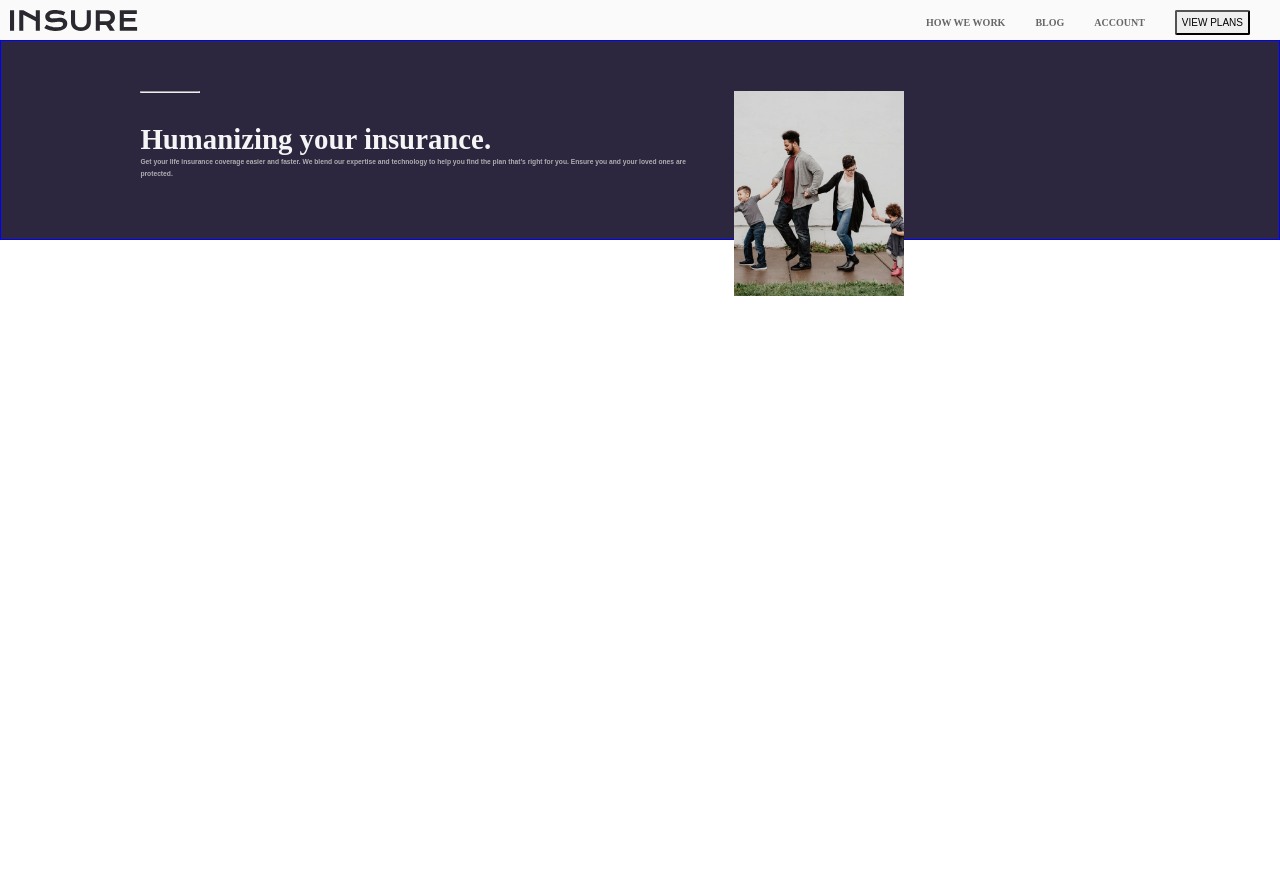
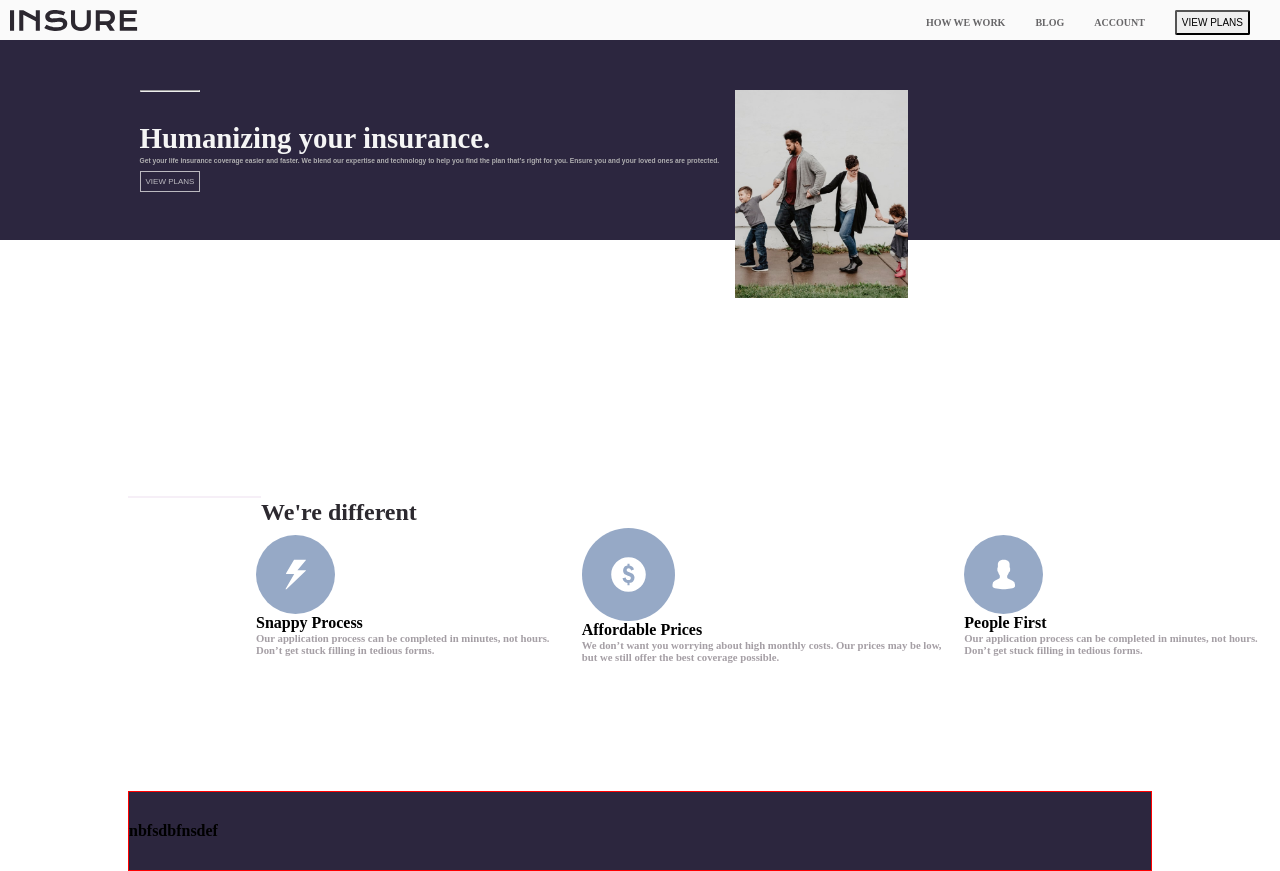
Before and after one commit to SineMag/Task8.2-UI-Challenge, a React (Vite) app: page / in a window 1280 px wide. Before the commit the page ends 800 px from the top, so only its background shows below. Built offline with nearby package versions, Linux system fonts and the light colour scheme.

Commit message:
added icons in the mid-section.

```diff
--- a/src/App.css
+++ b/src/App.css
@@ -48,7 +48,7 @@ body,
 }
 
 .mainContent {
-  border: 1px solid blue;
+  /* border: 1px solid blue; */
   width: 100%;
   height: 25%;
   background-color: #2c263f;
@@ -62,7 +62,6 @@ body,
 
 .textContent {
   width: 50%;
-  height: 100%;
   display: flex;
   flex-direction: column;
   align-items: start;
@@ -90,7 +89,6 @@ body,
   line-height: 1.8;
 }
 
-
 hr {
   margin-bottom: 30px;
 }
--- a/src/App.tsx
+++ b/src/App.tsx
@@ -1,11 +1,16 @@
 import "./App.css";
-import DifferentText from "./components/midSection/differentText";
-import LeftTopNav from "./components/topNav/leftTopNav";
-import MidTopNav from "./components/topNav/midTopNav";
-import MainLeft from "./components/topSection/mainLeft";
-import Paragraph from "./components/topSection/paragraph";
+import DifferentText from "./components/midSection/DifferentText";
+import LeftTopNav from "./components/topNav/LeftTopNav";
+import MidTopNav from "./components/topNav/MidTopNav";
+import MainLeft from "./components/topSection/MainLeft";
+import Paragraph from "./components/topSection/Paragraph";
 import ShortLine from "./components/topSection/ShortLine";
-import Image from "./components/topSection/image";
+import Image from "./components/topSection/Image";
+import MapImage from "./components/topSection/MapImage";
+import ViewButton from "./components/topSection/ViewButton";
+import Icons from "./components/midSection/SnappyIcons";
+import SnappyIcons from "./components/midSection/SnappyIcons";
+import Subheading from "./components/midSection/Subheading";
 
 function App() {
   return (
@@ -26,8 +31,22 @@ function App() {
             <ShortLine />
             <MainLeft />
             <Paragraph />
+            <ViewButton />
           </div>
           <div className="image"></div>
+        </div>
+        {/* middle main conten */}
+        <div className="middleMainContent">
+          <div className="weAreDiff">
+
+            <DifferentText />
+          </div>
+          <div className="snappy">
+            <SnappyIcons />
+          </div>
+          <div className="bottomSection">
+            <Subheading />
+          </div>
         </div>
       </div>
     </>
--- a/src/components/midSection/DifferentText.tsx
+++ b/src/components/midSection/DifferentText.tsx
@@ -1,9 +1,33 @@
-import React from 'react'
+import React from "react";
 
-export default function differentText() {
+export default function DifferentText() {
   return (
-    <div>
-      <p>jhdbsfjgsdj</p>
+    <div style={{
+      display: 'flex',
+      flexDirection: 'column',
+      alignItems: 'center',
+      justifyContent: 'center',
+      marginTop: '20%',
+    }}>
+    <div
+      className="differentText"
+      style={{
+        display: "flex",
+        width: "80%",
+        height: "70%",
+        flexDirection:'row',
+        alignItems: 'center',
+        justifyContent: 'start',
+      }}
+    >
+      <hr style={{
+        color: "grey",
+        height: '2px',
+        width:'13%',
+        border:'1px solid #F6EFF7'
+      }} />
+      <h2 style={{color:'#2C292F'}}>We're different</h2>
     </div>
-  )
+    </div>
+  );
 }
--- /dev/null
+++ b/src/components/midSection/SnappyIcons.tsx
@@ -0,0 +1,88 @@
+import React from "react";
+import Image from "./../../assets/insure-landing-page-master/images/icon-snappy-process.svg";
+import Images from "./../../assets/insure-landing-page-master/images/icon-affordable-prices.svg";
+import Imagery from "./../../assets/insure-landing-page-master/images/icon-people-first.svg";
+
+export default function Icons() {
+  return (
+    <div
+      style={{
+        display: "flex",
+        flexDirection: "row",
+        alignItems: "center",
+        justifyContent: "space-between",
+        width: "80%",
+        marginLeft: "20%",
+        gap: "10px"
+      }}
+    >
+      <div className="snappyIcons">
+        <img
+          style={{
+            display: "flex",
+            justifyContent: "end",
+            alignItems: "end",
+            width: "25%",
+            height: "25%",
+          }}
+          src={Image}
+          alt="Snappy Process"
+        />
+        <p>
+          <strong>Snappy Process</strong>
+        </p>
+        <h6 style={{
+          color: "#a59fa5ff"
+        }}>
+          Our application process can be completed in minutes, not hours. Don’t
+          get stuck filling in tedious forms.
+        </h6>
+      </div>
+
+            <div className="affordablePrices">
+        <img
+          style={{
+            display: "flex",
+            justifyContent: "end",
+            alignItems: "end",
+            width: "25%",
+            height: "25%",
+          }}
+          src={Images}
+          alt="Affordable Prices"
+        />
+        <p>
+          <strong>Affordable Prices</strong>
+        </p>
+        <h6 style={{
+          color: "#a59fa5ff"
+        }}>
+          We don’t want you worrying about high monthly costs. Our prices may be low, but we still offer the best coverage possible.
+        </h6>
+      </div>
+
+            <div className="peopleFirst">
+        <img
+          style={{
+            display: "flex",
+            justifyContent: "end",
+            alignItems: "end",
+            width: "25%",
+            height: "25%",
+          }}
+          src={Imagery}
+          alt="People First"
+        />
+        <p>
+          <strong>People First</strong>
+        </p>
+        <h6 style={{
+          color: "#a59fa5ff"
+        }}>
+          Our application process can be completed in minutes, not hours. Don’t
+          get stuck filling in tedious forms.
+        </h6>
+      </div>
+    </div>
+  );
+}
--- a/src/components/midSection/Subheading.tsx
+++ b/src/components/midSection/Subheading.tsx
@@ -0,0 +1,22 @@
+import React from 'react'
+
+export default function Subheading() {
+  return (
+    <div style={{
+        border: '1px solid red',
+        width: '80%',
+        height: '10vh',
+        display: ' flex',
+        flexDirection: 'row',
+        justifySelf: 'center',
+        alignContent:'center',
+        alignItems: ' center',
+        justifyItems: 'end',
+        marginTop: '10%',
+        backgroundColor: '#2C263E',
+        color: ' #E9E8EE2'
+    }}>
+      <p>nbfsdbfnsdef</p>
+    </div>
+  )
+}
--- /dev/null
+++ b/src/components/topSection/MapImage.tsx
@@ -0,0 +1,12 @@
+import React from 'react'
+import Image from '../../assets/insure-landing-page-master/images/bg-pattern-intro-right-desktop.svg'
+export default function MapImage() {
+  return (
+    <div className='mapImage'>
+      <img src={Image} alt="Map Image" style={{
+        width: '50%',
+        height: '50%'
+      }} />
+    </div>
+  )
+}
--- a/src/components/topSection/ViewButton.tsx
+++ b/src/components/topSection/ViewButton.tsx
@@ -1,12 +1,22 @@
-import React from 'react'
+import React from "react";
 
 export default function ButtonLeft() {
   return (
     <div>
-      <div className='viewButton' ><button style={{
-    fontSize: '10px',
-    padding:'5px',
-    borderRadius: '2px' }}>VIEW PLANS</button></div>
+      <div className="viewButton">
+        <button
+          style={{
+            fontSize: "8px",
+            padding: "5px",
+            borderRadius: "0px",
+            backgroundColor: "#2C263F",
+            color: "#bbb9c0ff",
+            border: "1px solid #bbb9c0ff",
+          }}
+        >
+          VIEW PLANS
+        </button>
+      </div>
     </div>
-  )
+  );
 }
```
Also changed, not shown: src/components/topNav/RightButton.tsx (deleted, +0 -9 lines), src/components/midSection/Icons.tsx (deleted), src/components/topSection/MidMap.tsx (added).
